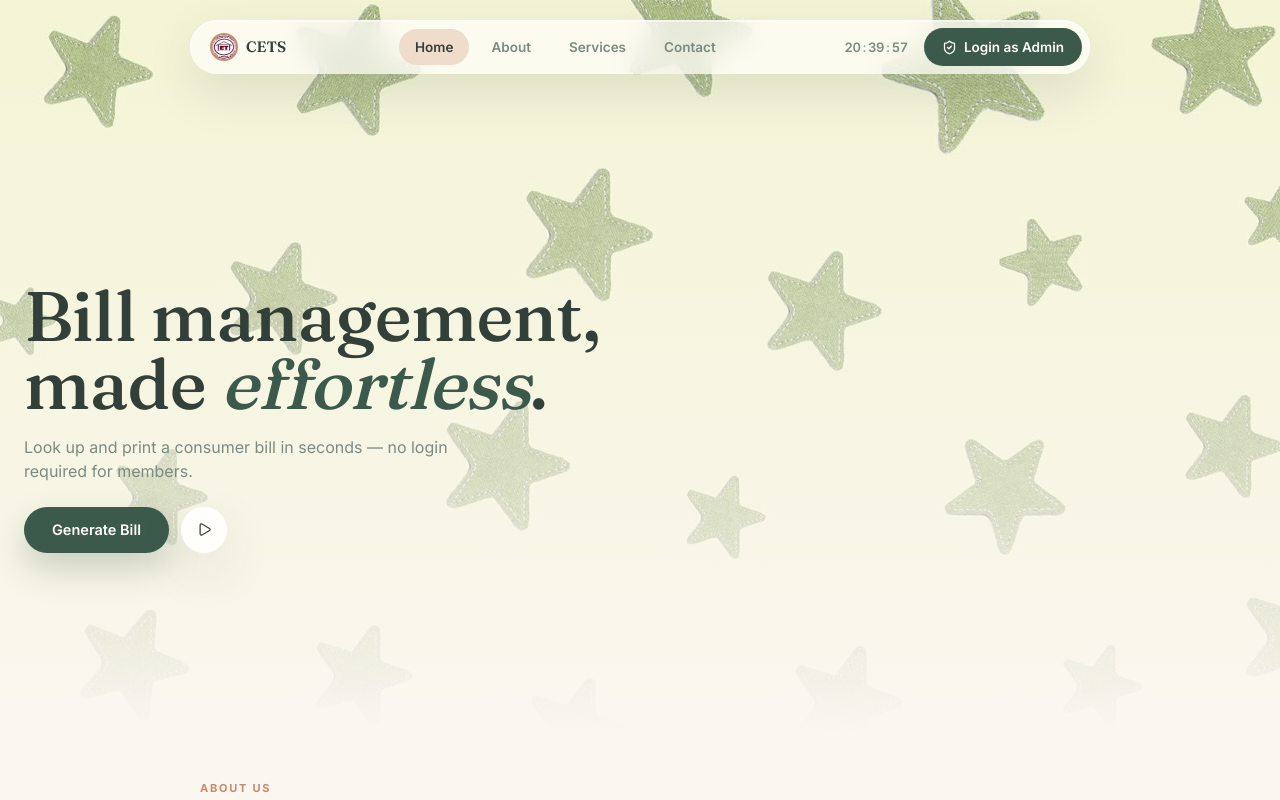
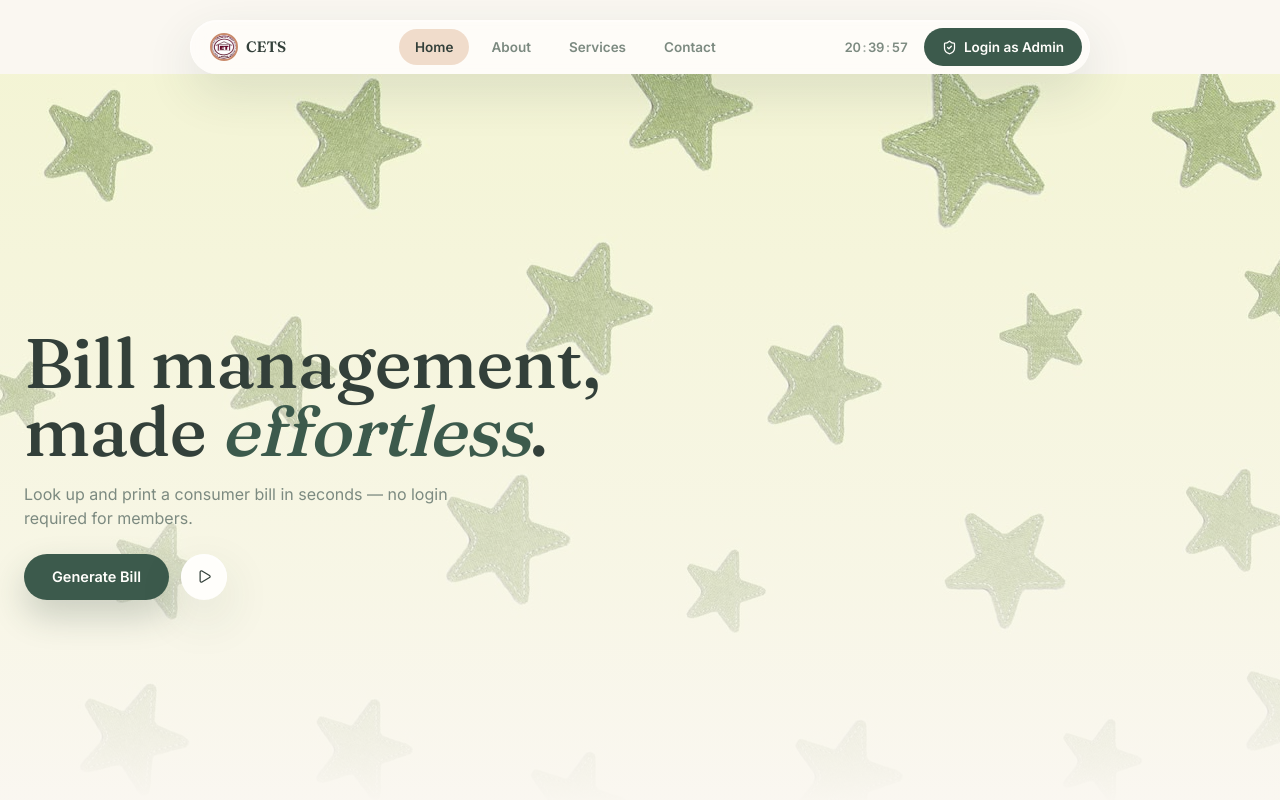
Before and after one commit to fatrawr/Billing-Site, a React (Vite) app in the folder frontend/: page / in a window 1280 px wide. Shown: the top 800 px of the page. Built offline with nearby package versions, Linux system fonts and the light colour scheme; no server answers.

Commit message:
hero sticky dash

```diff
--- a/frontend/src/index.css
+++ b/frontend/src/index.css
@@ -802,6 +802,11 @@ table.bill-history td, table.bill-charges td { border: 1px solid #ccc; padding:
     background: linear-gradient(180deg, rgba(250,247,241,0.35), rgba(250,247,241,0.75) 70%, var(--color-paper) 100%);
   }
 
+  .landing__nav-wrap {
+  position: relative; z-index: 3;
+  padding: var(--space-5) var(--space-6) 0;
+}
+
   .hero__nav {
     position: sticky; top: var(--space-5); z-index: 50;
     max-width: 900px; width: 100%; margin: 0 auto;
--- a/frontend/src/pages/Welcome.jsx
+++ b/frontend/src/pages/Welcome.jsx
@@ -78,21 +78,13 @@ export default function Welcome() {
 
   return (
     <div className="landing">
-      <section className="hero" >
-        <motion.div
-          className="hero__inner"
+      <div className="landing__nav-wrap">
+        <motion.nav
+          className="hero__nav"
           initial="hidden"
           animate="visible"
-          variants={sectionVariants}
+          variants={navVariants}
         >
-          <motion.img
-            variants={bgVariants}
-            src="/sparkle-bg.jpg"
-            alt=""
-            className="hero__bg"
-          />
-
-          <motion.nav variants={navVariants} className="hero__nav">
           <div className="hero__nav-brand">
             <img src="/logo.png" alt="Society logo" />
             <span>{SOCIETY_NAME}</span>
@@ -108,6 +100,21 @@ export default function Welcome() {
             </Link>
           </div>
         </motion.nav>
+      </div>
+
+      <section className="hero">
+        <motion.div
+          className="hero__inner"
+          initial="hidden"
+          animate="visible"
+          variants={sectionVariants}
+        >
+          <motion.img
+            variants={bgVariants}
+            src="/sparkle-bg.jpg"
+            alt=""
+            className="hero__bg"
+          />
 
           <div className="hero__body">
             <div className="hero__copy">
```
Lines whose indentation alone changed are shown as unchanged.
